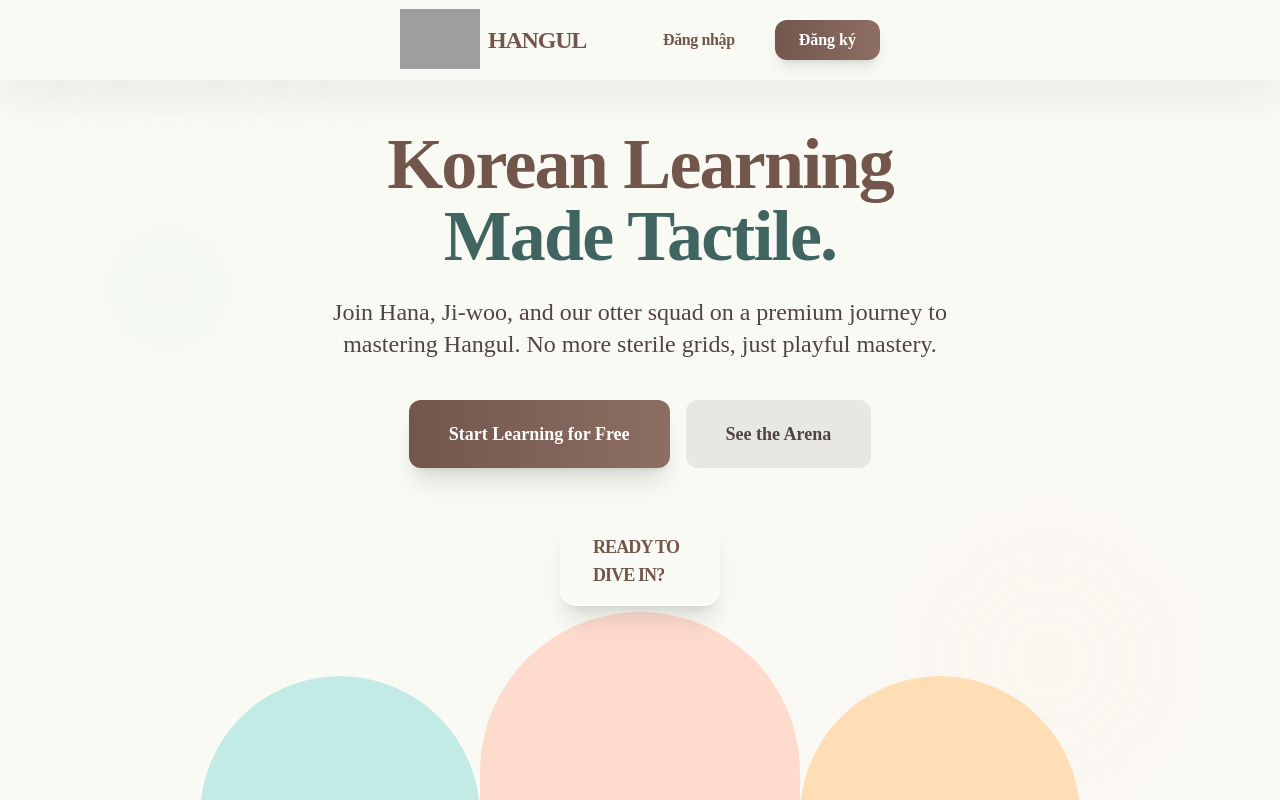
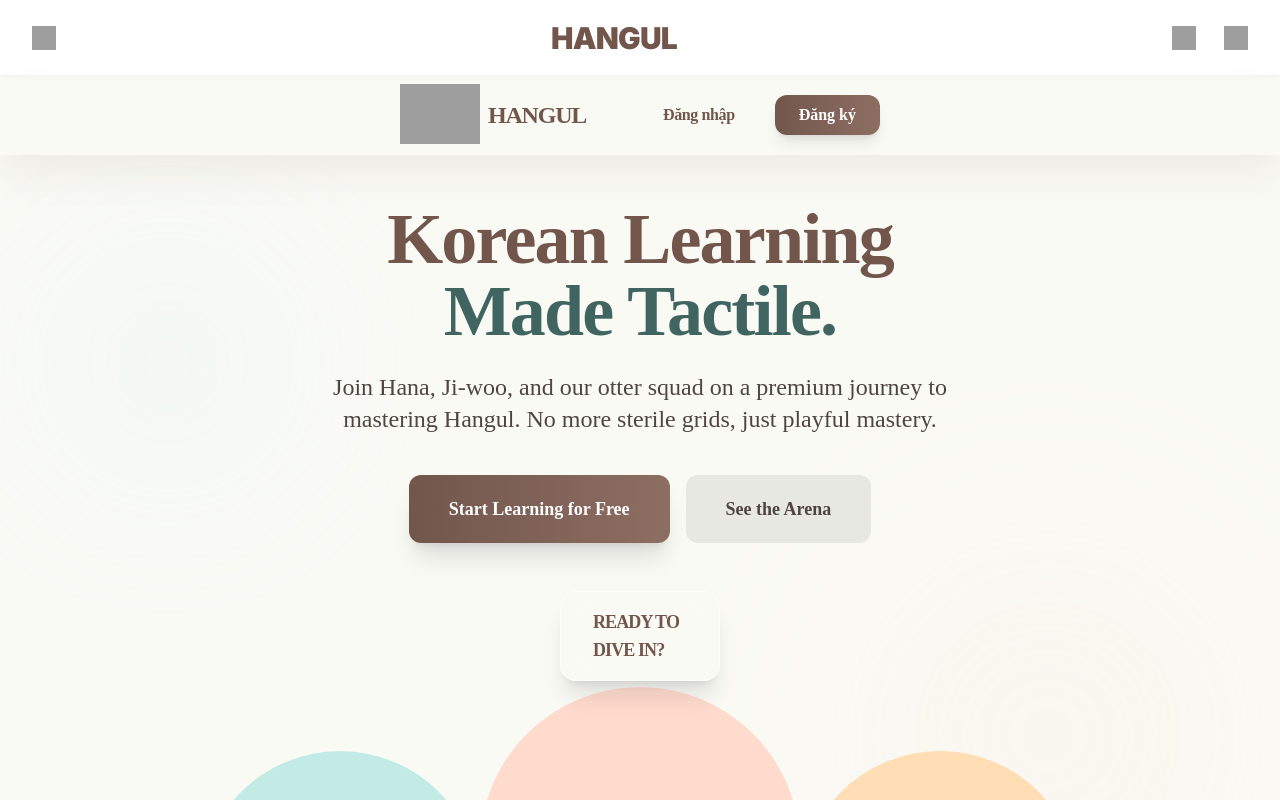
Before and after one commit to duynguyen291104/HANGUL, a Next.js app in the folder FE/: page / in a window 1280 px wide. Shown: the top 800 px of the page. Built offline with nearby package versions, Linux system fonts and the light colour scheme; grey boxes are pictures that could not be loaded.

Commit message:
🔧 Add Header component to root layout - restore UI header across all pages

```diff
--- a/FE/src/app/layout.tsx
+++ b/FE/src/app/layout.tsx
@@ -1,6 +1,7 @@
 import type { Metadata } from 'next';
 import { Inter } from 'next/font/google';
 import './globals.css';
+import Header from '@/components/Header';
 
 const inter = Inter({ subsets: ['latin'] });
 
@@ -16,7 +17,10 @@
 }) {
   return (
     <html lang="vi" suppressHydrationWarning>
-      <body className={inter.className}>{children}</body>
+      <body className={inter.className}>
+        <Header />
+        {children}
+      </body>
     </html>
   );
 }
```
